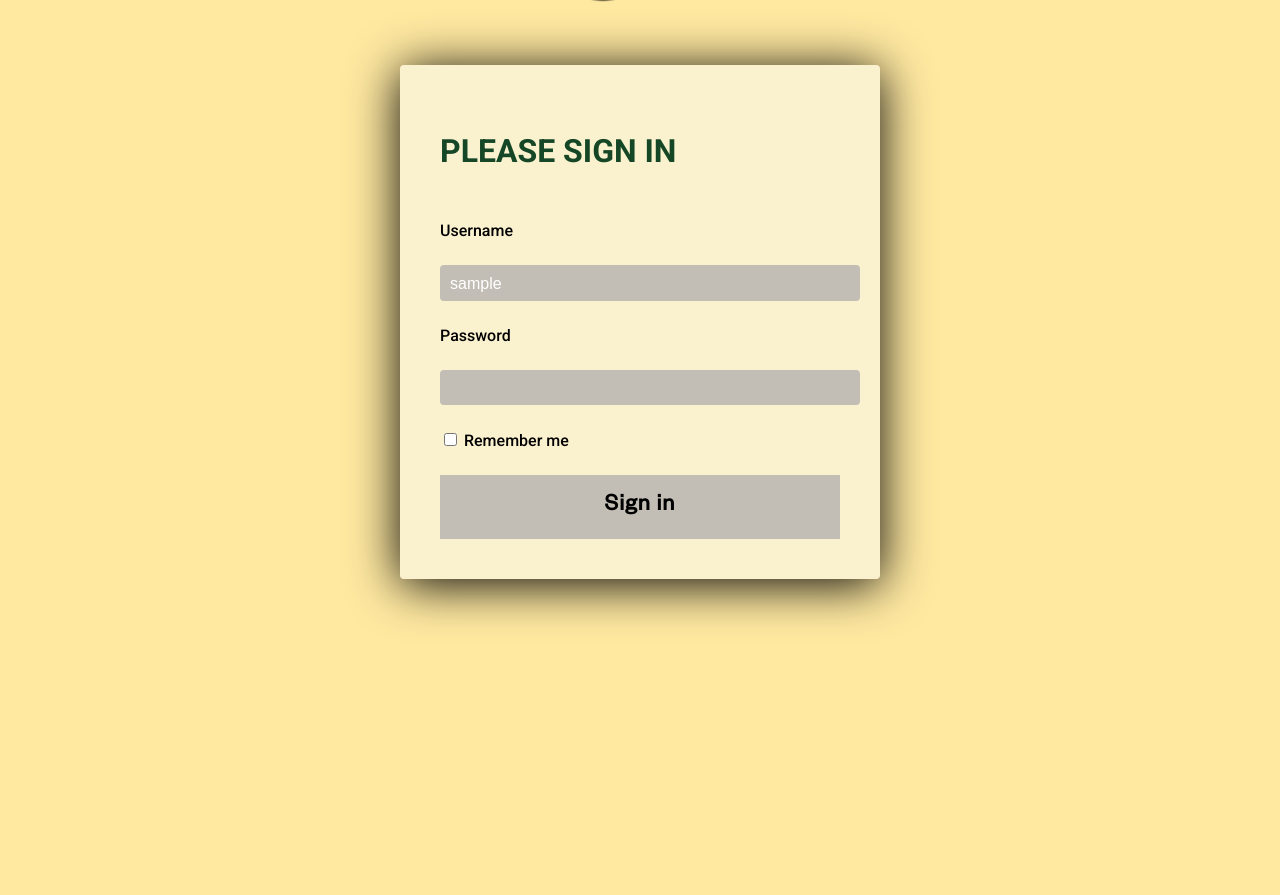
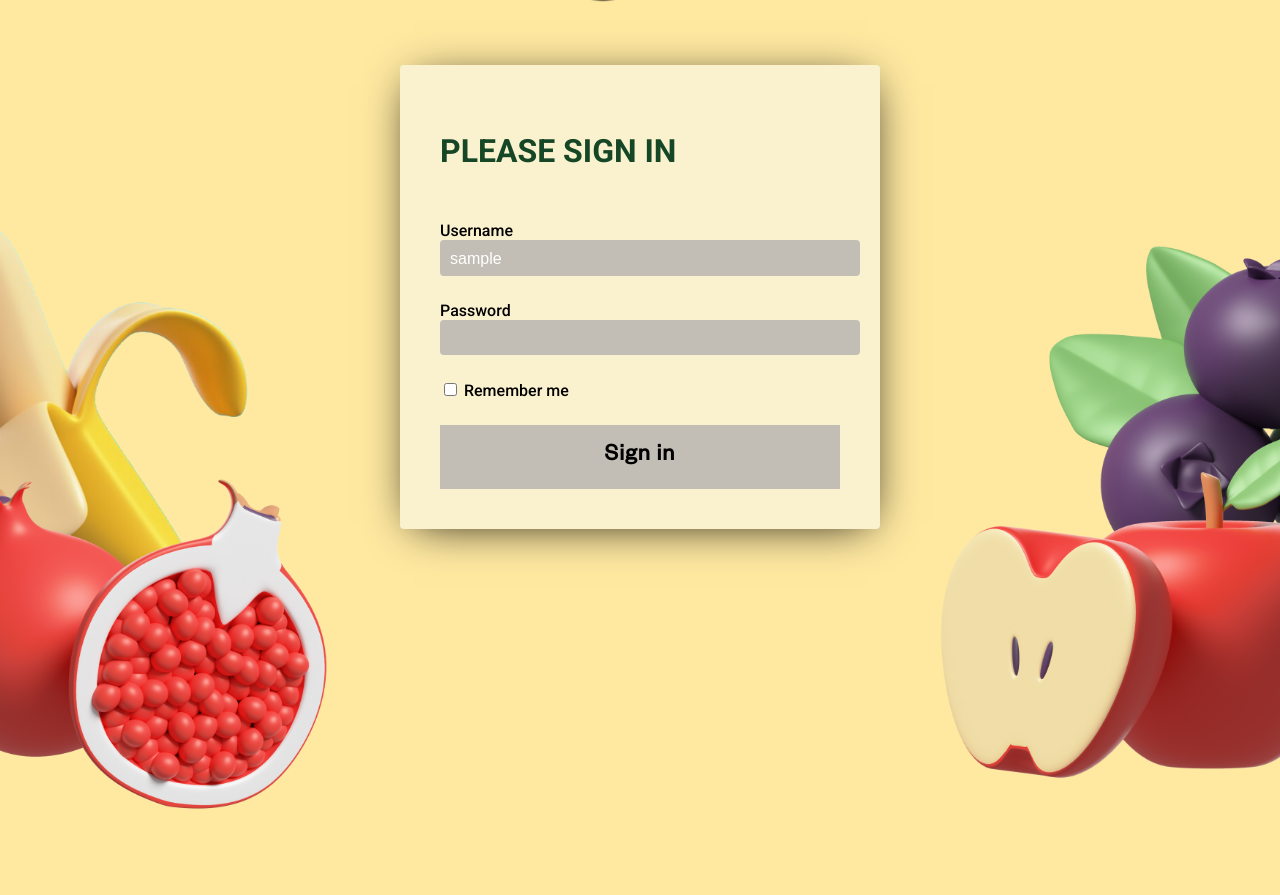
Before and after one commit to GonzalesAndy/TuttiFrutti-v2, a Symfony app: template templates/security/login.html.twig in a window 1280 px wide; the page is wider, and only the part inside the window is pictured. Shown: the part 85-980 px from the top of that part. Before the commit the page ends 708 px from the top of that part, so only its background shows below. Run offline with Twig, Linux system fonts and the light colour scheme; the template is opened without the code that fills it: most values are stand-ins (such as "Sample title", 1, 10 or a date in 2020); some libraries are stand-ins or nearby versions.

Commit message:
Forms done

```diff
--- a/public/css/forms.css
+++ b/public/css/forms.css
@@ -10,7 +10,7 @@
     align-items: center;
     padding: 40px;
     border-radius: 4px;
-    box-shadow: 0 5px 50px rgba(0,0,0,4);
+    box-shadow: 1px 6px 44px -13px #000000
 }
 
 .signin .content
--- a/templates/registration/register.html.twig
+++ b/templates/registration/register.html.twig
@@ -4,6 +4,8 @@
 {% block stylesheets %}
     {{ parent() }}
     <link rel="stylesheet" href="{{ asset('css/forms.css') }}">
+    <link rel="stylesheet" href="{{ asset('css/home.css') }}">
+
 {% endblock %}
 {% block body %}
 
@@ -26,7 +28,8 @@
             </div>
             <button type="submit" class="btn">Register</button>
             {{ form_end(registrationForm) }}
+
         </div>
     </div>
-
+    {{ include('paralax.html.twig') }}
 {% endblock %}
--- a/templates/security/login.html.twig
+++ b/templates/security/login.html.twig
@@ -5,6 +5,7 @@
     {{ parent() }}
 
     <link rel="stylesheet" href="{{ asset('css/forms.css') }}">
+    <link rel="stylesheet" href="{{ asset('css/home.css') }}">
 
 {% endblock %}
 {% block body %}
@@ -23,13 +24,13 @@
 
 
                 <h2 class="">Please sign in</h2>
-                <label for="username">Username</label>
                 <div class="inputBox">
-                <input type="text" value="{{ last_username }}" name="_username" id="username" class="form-control" autocomplete="username" required autofocus>
+                    <label for="username">Username</label>
+                    <input type="text" value="{{ last_username }}" name="_username" id="username" class="form-control" autocomplete="username" required autofocus>
                 </div>
-                <label for="password">Password</label>
                 <div class="inputBox">
-                <input type="password" name="_password" id="password" class="form-control" autocomplete="current-password" required>
+                    <label for="password">Password</label>
+                    <input type="password" name="_password" id="password" class="form-control" autocomplete="current-password" required>
                 </div>
                 <input type="hidden" name="_csrf_token" value="{{ csrf_token('authenticate') }}">
                     <div class="checkbox mb-3">
@@ -45,4 +46,5 @@
             </form>
         </div>
     </div>
+    {{ include('paralax.html.twig') }}
 {% endblock %}
```
